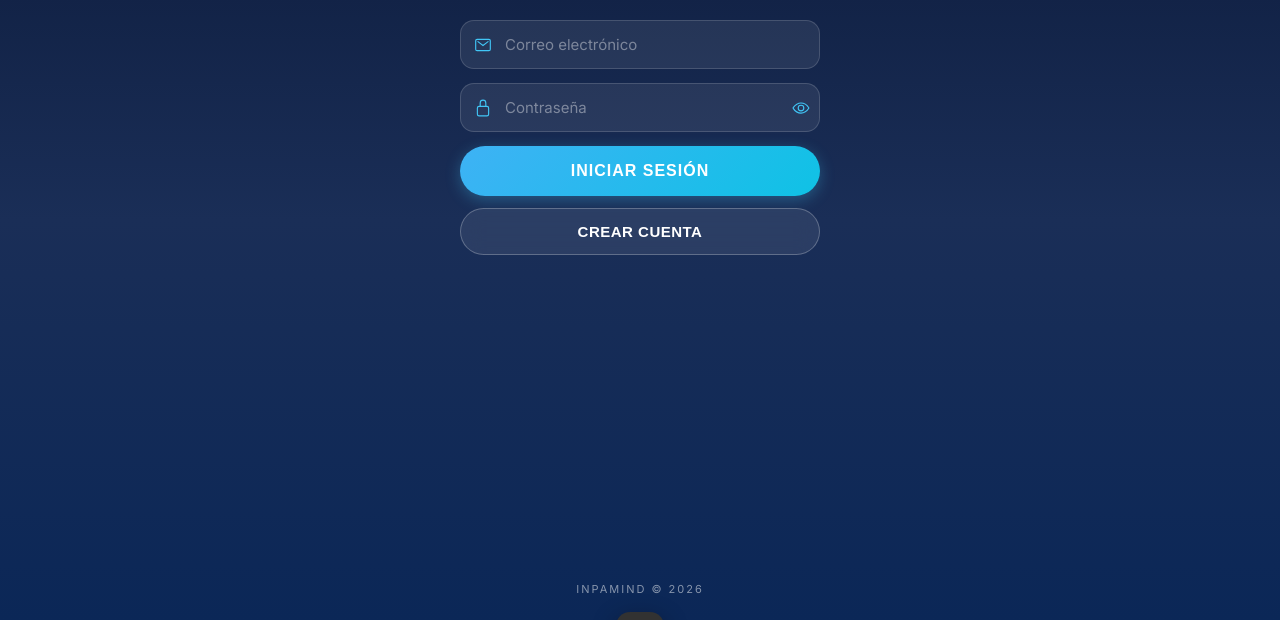
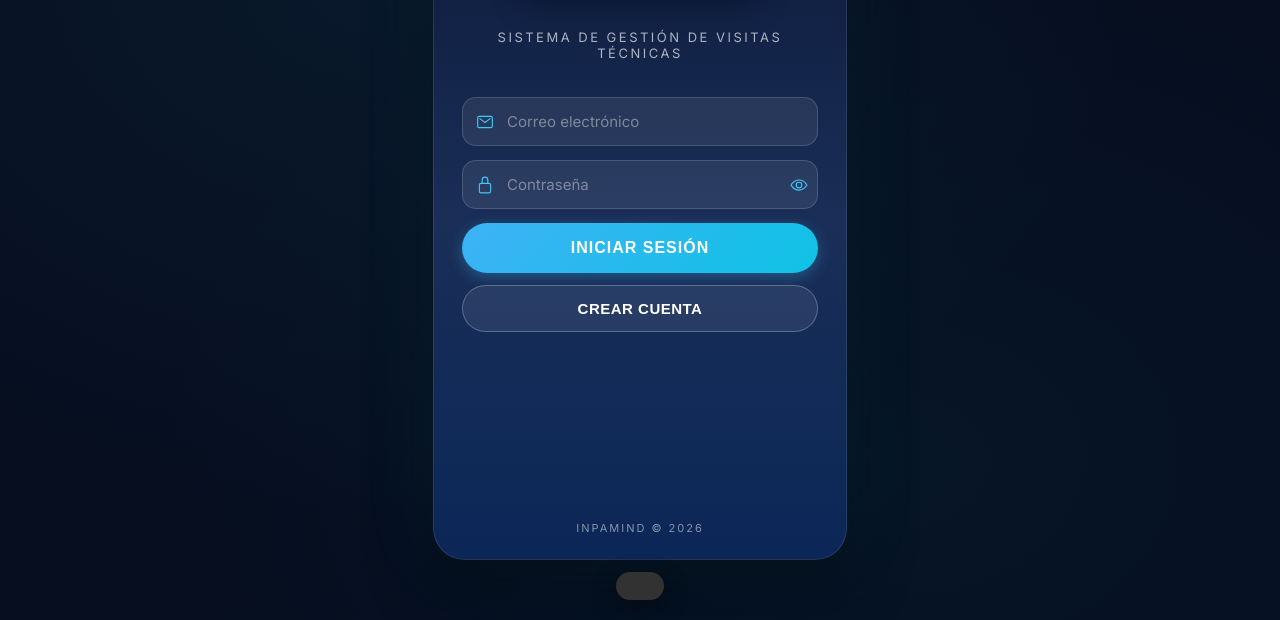
Before and after one commit to Itopardo/inpamind-backend, a website: page public/index.html in a window 1280 px wide. Shown: the part 180-800 px from the top of the page. Drawn offline with nearby package versions, Linux system fonts and the light colour scheme.

Commit message:
Desktop responsive: center app like mobile frame on large screens

```diff
--- a/public/index.html
+++ b/public/index.html
@@ -22,6 +22,7 @@
 <!-- LOADING OVERLAY -->
 <div class="loading-overlay" id="loadingOverlay" style="display:none"><div class="spinner"></div><p id="loadingText">Cargando...</p></div>
 
+<div id="app-frame">
 <!-- ========== LOGIN ========== -->
 <div class="screen active" id="s-login">
   <div class="scroll" style="display:flex;flex-direction:column;justify-content:center;align-items:center;padding:24px 28px;min-height:100%">
@@ -176,6 +177,7 @@
   </div>
   <div class="scroll" style="padding:16px" id="sellers-list"></div>
 </div>
+</div><!-- /app-frame -->
 
 <script src="/app.js"></script>
 <script>if('serviceWorker' in navigator){navigator.serviceWorker.register('/sw.js').catch(()=>{})}</script>
--- a/public/styles.css
+++ b/public/styles.css
@@ -1,7 +1,8 @@
 *{box-sizing:border-box;margin:0;padding:0}
 :root{--bg1:#0C1A3A;--bg2:#1A2E57;--bg3:#0B2757;--cyan:#41C6F6;--cyanA:#3EB2F5;--cyanB:#0FC2E5;--tab:#0B1D3F;--white:#fff;--t70:rgba(255,255,255,.7);--t65:rgba(255,255,255,.65);--t50:rgba(255,255,255,.5);--t40:rgba(255,255,255,.4);--inBg:rgba(255,255,255,.08);--inBd:rgba(255,255,255,.15);--cardBg:rgba(255,255,255,.07);--cardBd:rgba(255,255,255,.12);--danger:#FF4444;--warn:#FFA502;--success:#2ED573;--amber:#E8A020}
 html,body{height:100%;overflow:hidden;-webkit-tap-highlight-color:transparent}
-body{font-family:'Inter',system-ui,-apple-system,sans-serif;background:linear-gradient(180deg,var(--bg1),var(--bg2),var(--bg3));color:var(--white);display:flex;flex-direction:column;min-height:100vh;min-height:100dvh}
+body{font-family:'Inter',system-ui,-apple-system,sans-serif;background:var(--bg1);color:var(--white);display:flex;flex-direction:column;align-items:center;justify-content:center;min-height:100vh;min-height:100dvh}
+#app-frame{width:100%;max-width:100%;height:100vh;height:100dvh;display:flex;flex-direction:column;background:linear-gradient(180deg,var(--bg1),var(--bg2),var(--bg3));position:relative;overflow:hidden}
 .screen{display:none;flex:1;flex-direction:column;overflow:hidden;animation:fadeIn .3s ease}
 .screen.active{display:flex}
 @keyframes fadeIn{from{opacity:0;transform:translateY(8px)}to{opacity:1;transform:translateY(0)}}
@@ -137,3 +138,18 @@
 .loading-overlay p{color:var(--t70);font-size:14px}
 
 @media(max-width:400px){.row{flex-direction:column}.stat-grid{grid-template-columns:1fr 1fr}}
+
+/* ── Desktop Responsive ── */
+@media(min-width:481px){
+  body{background:#060E1F;background-image:radial-gradient(ellipse at 30% 20%,rgba(65,198,246,.06) 0%,transparent 60%),radial-gradient(ellipse at 70% 80%,rgba(15,194,229,.04) 0%,transparent 60%)}
+  #app-frame{max-width:430px;height:92vh;max-height:860px;border-radius:32px;border:1px solid rgba(255,255,255,.1);box-shadow:0 0 80px rgba(65,198,246,.08),0 20px 60px rgba(0,0,0,.5),inset 0 1px 0 rgba(255,255,255,.05);margin:auto}
+  #app-frame::before{content:'';position:absolute;top:-1px;left:50%;transform:translateX(-50%);width:120px;height:5px;background:rgba(255,255,255,.12);border-radius:0 0 8px 8px;z-index:100}
+  .tab-bar{border-radius:0 0 31px 31px}
+  .toast{bottom:120px}
+}
+@media(min-width:769px){
+  #app-frame{max-width:420px;height:88vh}
+}
+@media(min-width:1200px){
+  #app-frame{max-width:414px;height:85vh;max-height:900px}
+}
```
